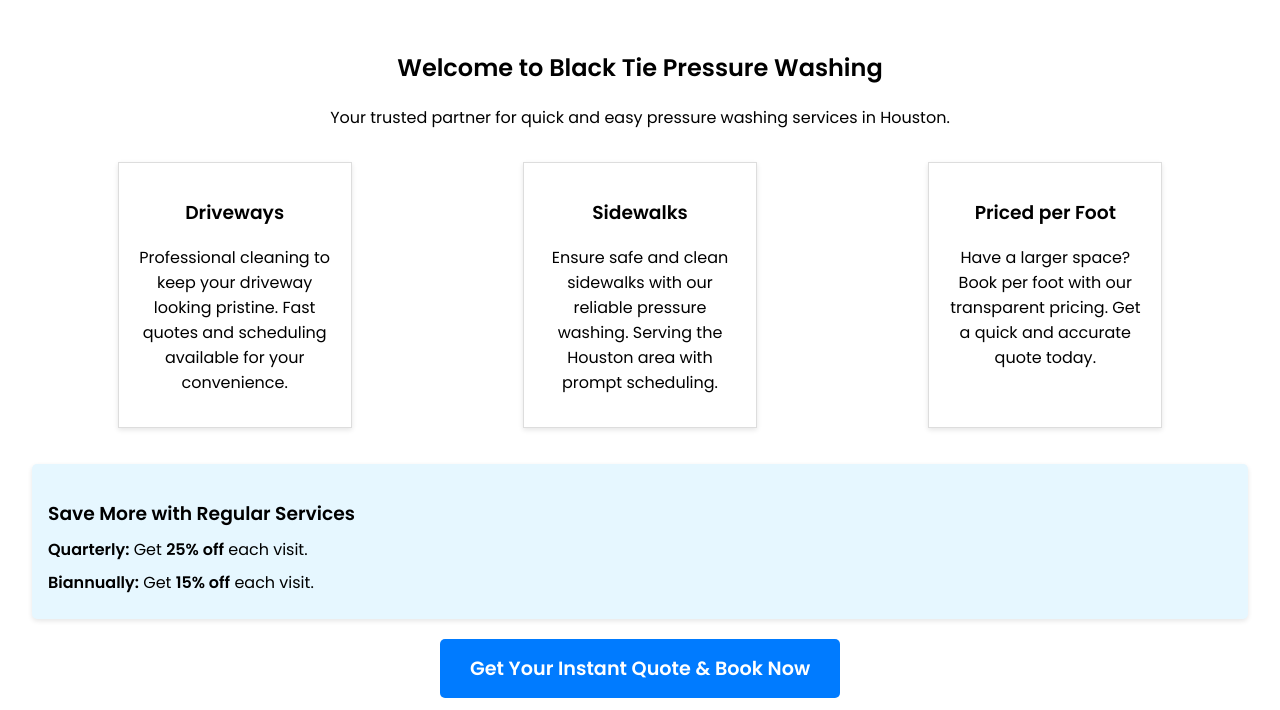
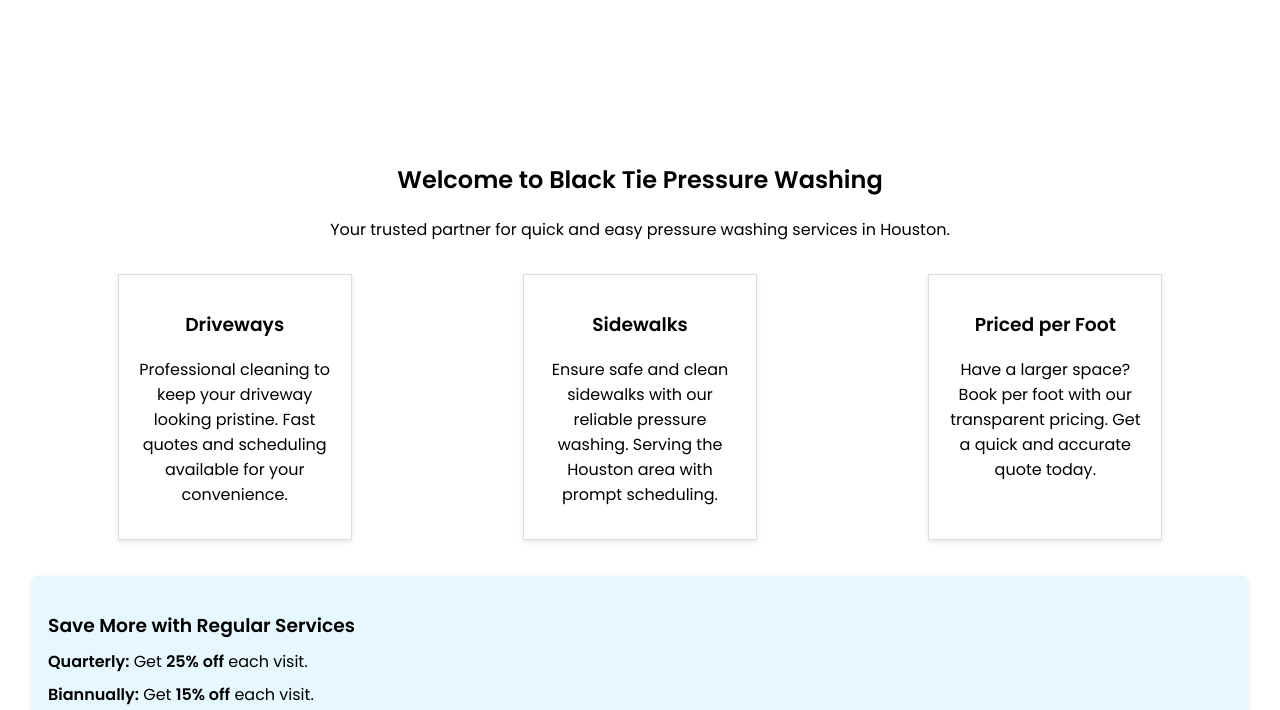
Before and after one commit to blacktiepw/black-tie-pressure-washing, a plain HTML site: page index.html in a window 1280 px wide. Shown: the part 502-1212 px from the top of the page. Drawn offline with Linux system fonts and the light colour scheme.

Commit message:
booking margin

```diff
--- a/style.css
+++ b/style.css
@@ -52,6 +52,7 @@ header h1 {
     padding: 2em;
     text-align: center;
     flex: 1;
+    margin-top: 7em;
 }
 
 .services {
```
